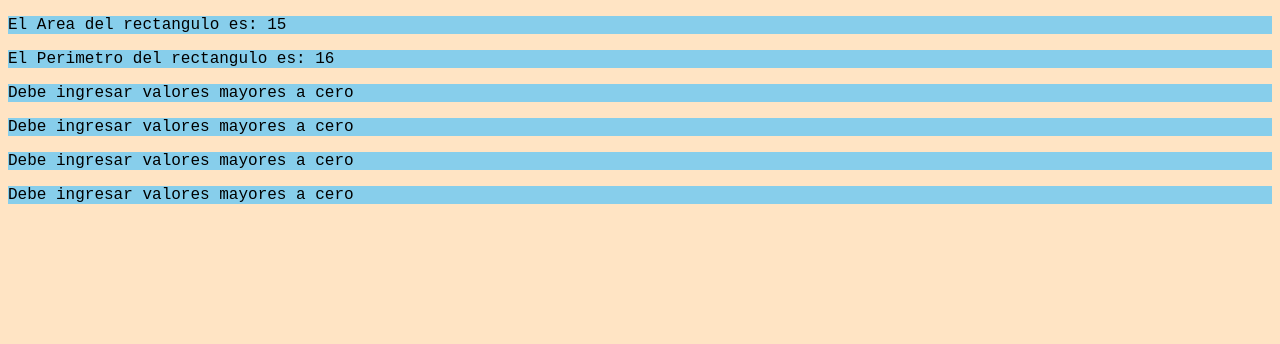
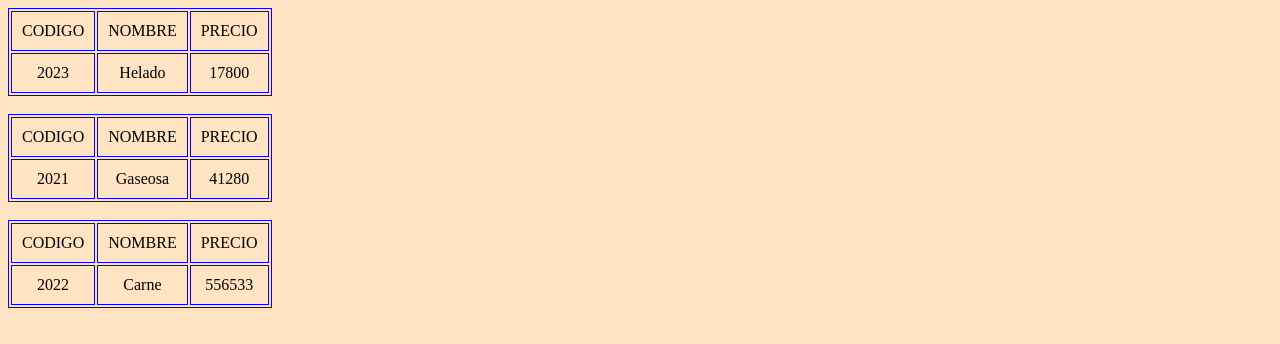
Before and after one commit to FFigueroa88/Tp4JS, a plain HTML site: page index.html in a window 1280 px wide. Drawn offline with Linux system fonts and the light colour scheme.

Commit message:
agrego el punto 4 a dev

```diff
--- /dev/null
+++ b/js/tp404.js
@@ -0,0 +1,44 @@
+/*
+4- Escribe una clase Producto para crear objetos. Estos objetos, deben presentar
+las propiedades código, nombre y precio, además del método imprime datos,
+el cual escribe por pantalla los valores de sus propiedades.
+Posteriormente, cree tres instancias de este objeto y guárdalas en un array.
+Por último, utilice el método imprime datos para mostrar por pantalla
+los valores de los tres objetos instanciados.
+*/
+class Producto {
+  constructor(codigo, nombre, precio) {
+    this.codigo = codigo;
+    this.nombre = nombre;
+    this.precio = precio;
+  }
+
+  imprimeDatos() {
+    document.write(`<table><tbody>`);
+    document.write(`<tr>
+
+  <td>CODIGO</td>
+  <td>NOMBRE</td>
+  <td>PRECIO</td>
+  </tr>`);
+
+    document.write(`<tr>
+      <td>${this.codigo}</td>
+      <td>${this.nombre}</td>
+      <td>${this.precio}</td>
+    </tr>`);
+
+    document.write(`</tbody>
+  </table></br>`);
+  }
+}
+
+const producto1 = new Producto(2023, "Helado", 17800);
+const producto2 = new Producto(2021, "Gaseosa", 41280);
+const producto3 = new Producto(2022, "Carne", 556533);
+
+const arregloProductos = [producto1, producto2, producto3];
+
+for (let i = 0; i < arregloProductos.length; i++) {
+  arregloProductos[i].imprimeDatos();
+}
```
Also changed, not shown: index.html (+1 -1 lines).
